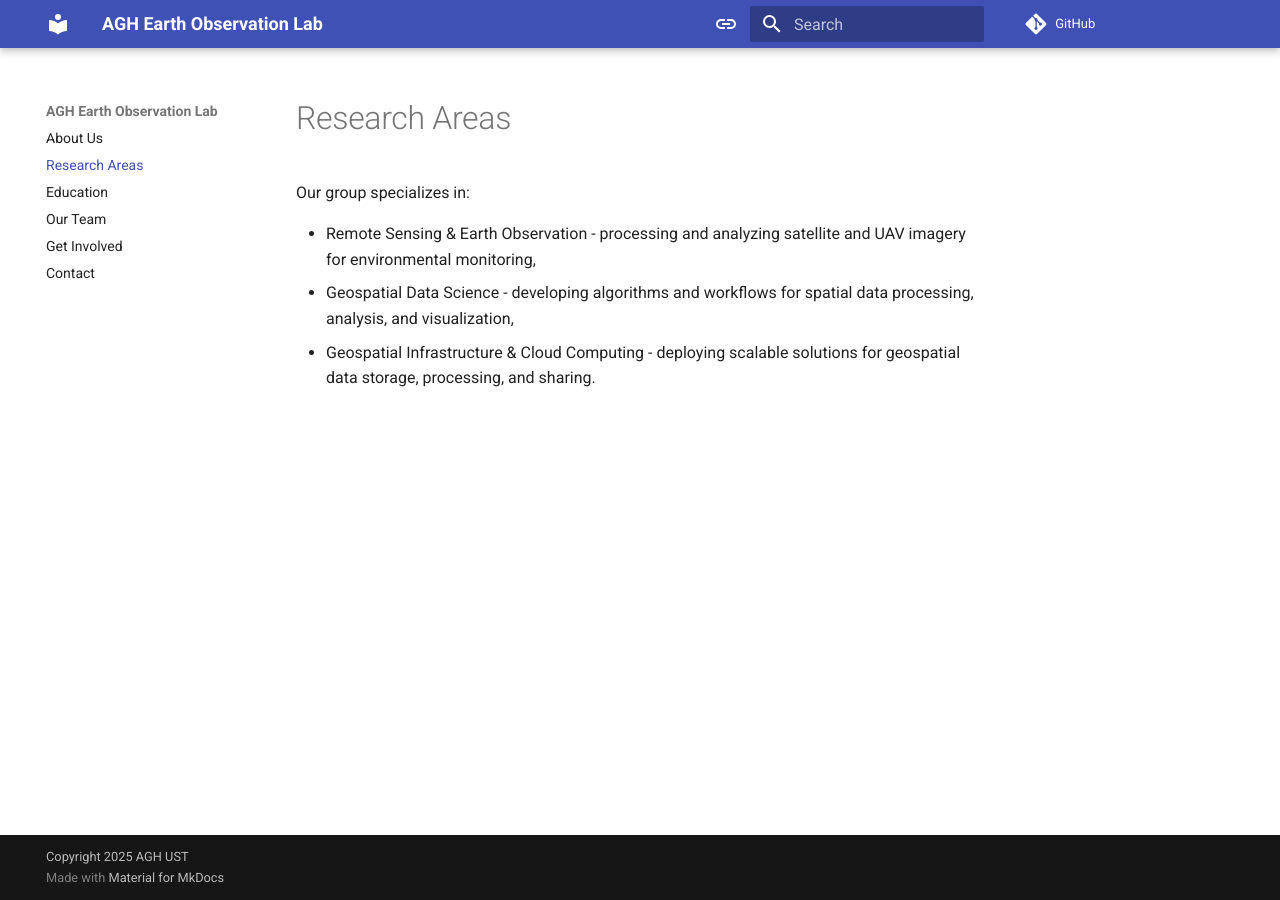
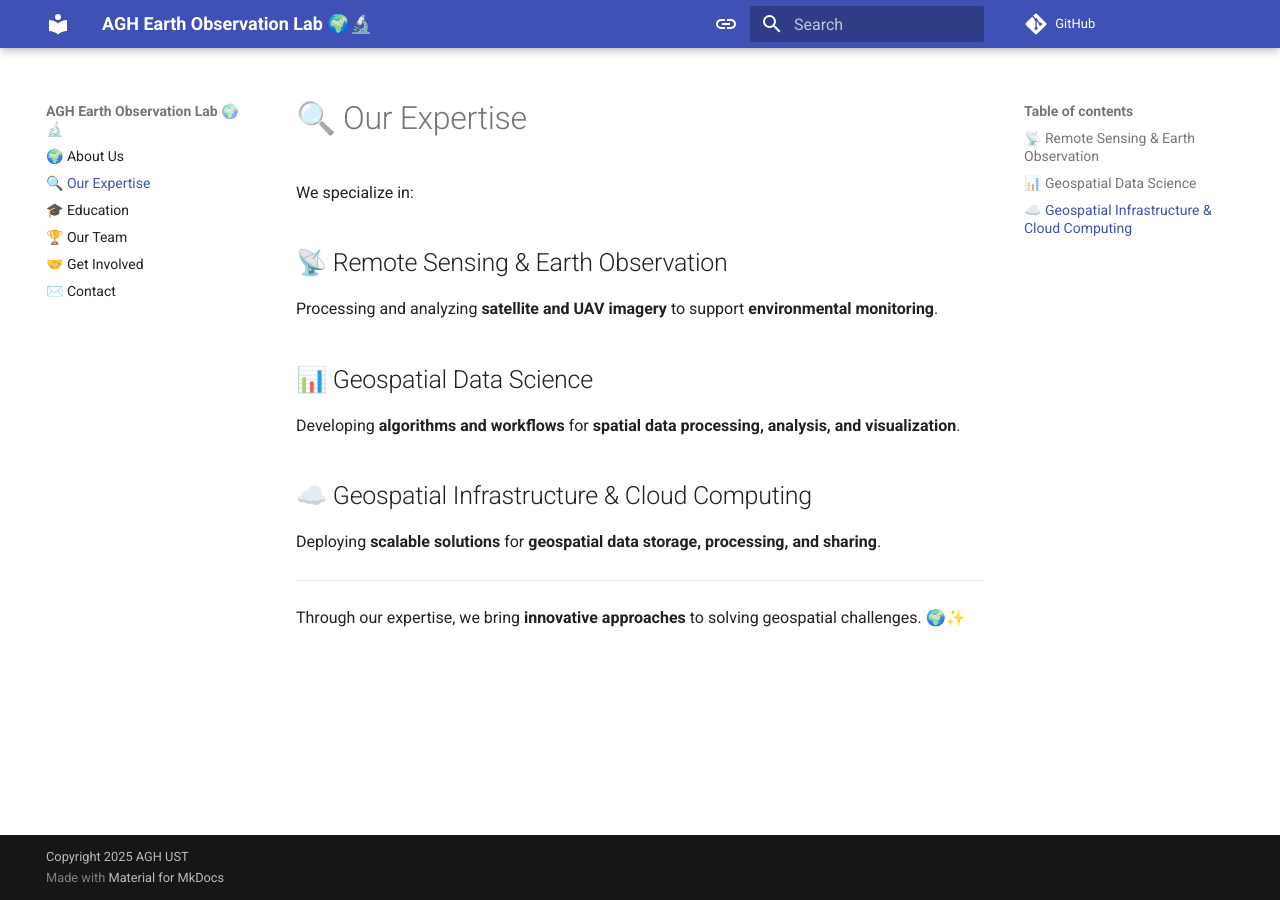
Before and after one commit to eo-agh/site, an MkDocs documentation site: the page built from docs/research.md, in a window 1280 px wide. Built offline with MkDocs 1.6.1 and Material for MkDocs 9.7.7, drawn with Linux system fonts in a browser that asks for light colours; comment, search, counter and statistics services are not loaded.

Commit message:
Update text

```diff
--- a/docs/research.md
+++ b/docs/research.md
@@ -1,5 +1,14 @@
-Our group specializes in:
+We specialize in:
 
-- Remote Sensing & Earth Observation - processing and analyzing satellite and UAV imagery for environmental monitoring,
-- Geospatial Data Science - developing algorithms and workflows for spatial data processing, analysis, and visualization,
-- Geospatial Infrastructure & Cloud Computing - deploying scalable solutions for geospatial data storage, processing, and sharing.
+## 📡 Remote Sensing & Earth Observation
+Processing and analyzing **satellite and UAV imagery** to support **environmental monitoring**.
+
+## 📊 Geospatial Data Science
+Developing **algorithms and workflows** for **spatial data processing, analysis, and visualization**.
+
+## ☁️ Geospatial Infrastructure & Cloud Computing
+Deploying **scalable solutions** for **geospatial data storage, processing, and sharing**.
+
+---
+
+Through our expertise, we bring **innovative approaches** to solving geospatial challenges. 🌍✨
--- a/mkdocs.yml
+++ b/mkdocs.yml
@@ -1,4 +1,4 @@
-site_name: AGH Earth Observation Lab
+site_name: AGH Earth Observation Lab 🌍🔬
 docs_dir: docs
 repo_url: https://github.com/eo-agh/site
 
@@ -38,9 +38,9 @@ markdown_extensions:
   - pymdownx.details
 
 nav:
-  - About Us: index.md
-  - Research Areas: research.md
-  - Education: education.md
-  - Our Team: team.md
-  - Get Involved: get_involved.md
-  - Contact: contact.md
+  - 🌍 About Us: index.md
+  - 🔍 Our Expertise: research.md
+  - 🎓 Education: education.md
+  - 🏆 Our Team: team.md
+  - 🤝 Get Involved: get_involved.md
+  - ✉️ Contact: contact.md
```
Also changed, not shown: docs/get_involved.md (+8 -1 lines), docs/index.md (+12 -2 lines), docs/team.md (+8 -1 lines).
